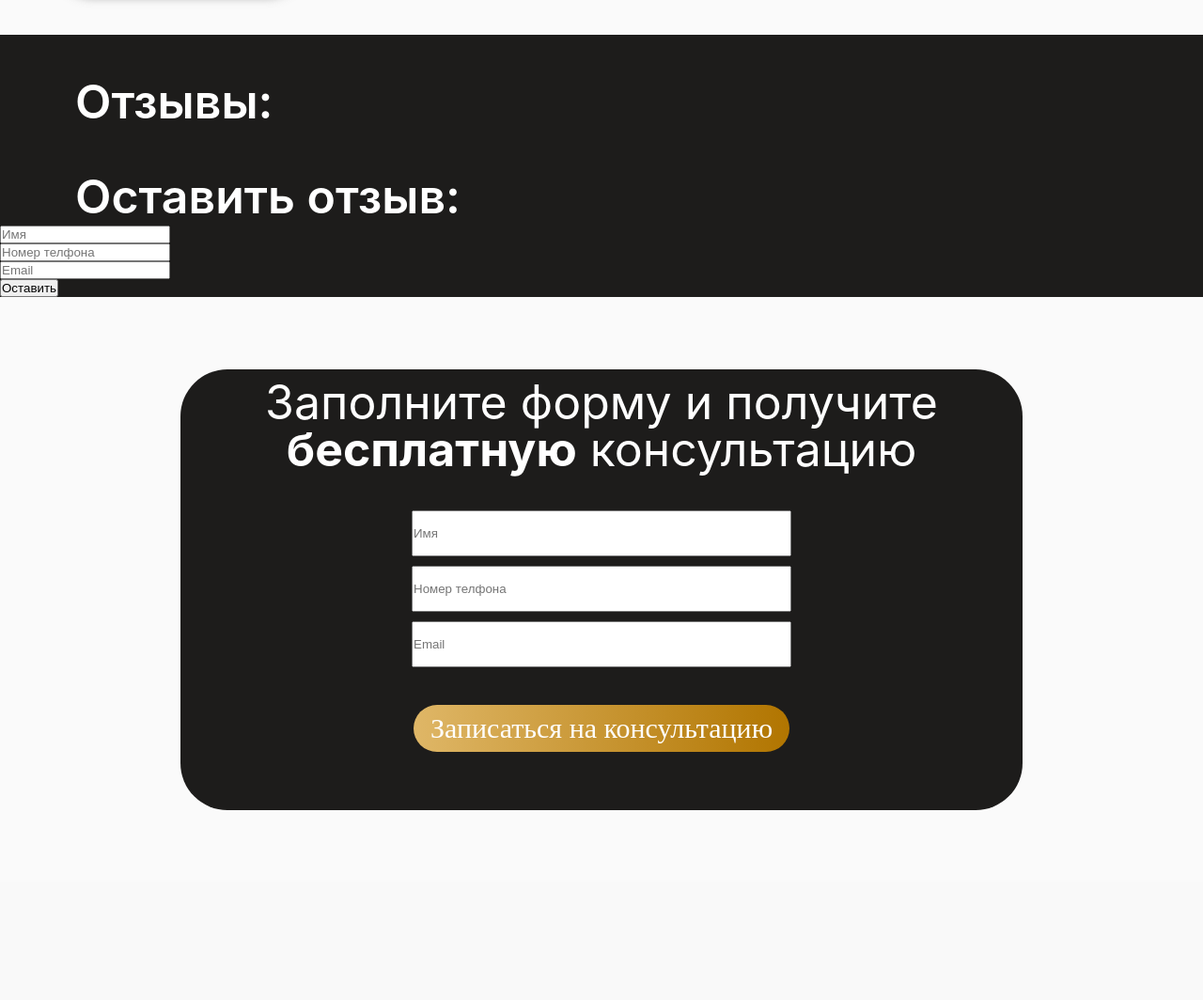
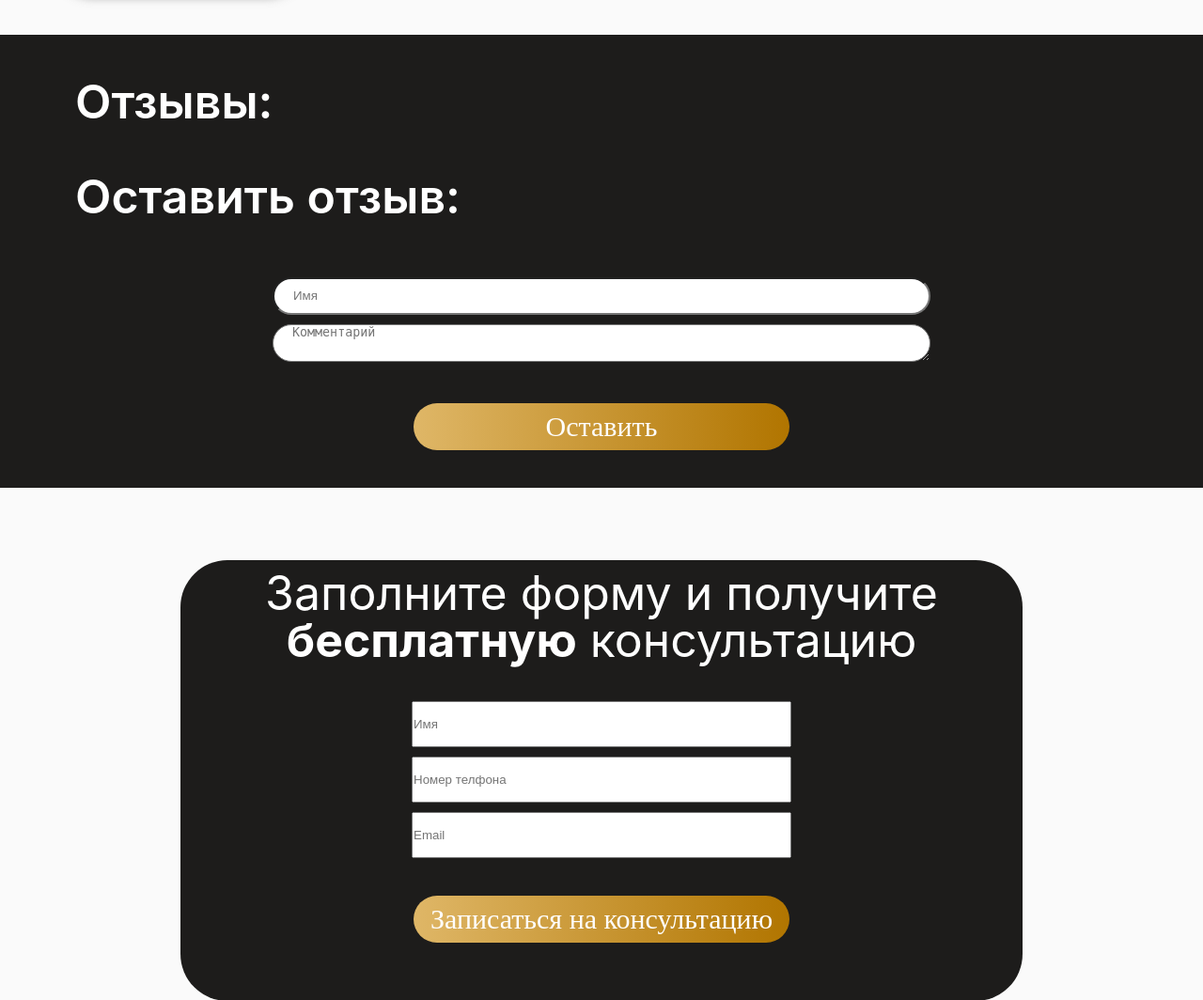
Before and after one commit to qVcreator/CenterGroup, a Django app: page / in a window 1280 px wide. Shown: the part 2248-3312 px from the top of the page at 94% size. Before the commit the page ends 3110 px from the top, so only its background shows below. Run offline with Django 4.2, Linux system fonts and the light colour scheme; data that the repository does not hold is empty.

Commit message:
refactor views

```diff
--- a/centerGroup/landing/forms.py
+++ b/centerGroup/landing/forms.py
@@ -3,7 +3,7 @@ from django import forms
 from .models import *
 
 
-class LeaveRequestForm(forms.Form):
+class FeedbackForm(forms.Form):
     Name = forms.CharField(widget=forms.TextInput(attrs={'placeholder': 'Имя'}))
     PhoneNumber = forms.CharField(widget=forms.TextInput(attrs={'placeholder': 'Номер телфона'}))
     Email = forms.EmailField(widget=forms.TextInput(attrs={'placeholder': 'Email'}))
@@ -18,5 +18,5 @@ class CommentForm(forms.ModelForm):
         fields = ['author', 'text']
         widgets = {
             'author': forms.TextInput(attrs={'placeholder': 'Имя'}),
-            'text': forms.Textarea(attrs={'placeholder': 'Имя'}),
+            'text': forms.Textarea(attrs={'placeholder': 'Комментарий'}),
         }
--- a/centerGroup/landing/static/landing/css/style.css
+++ b/centerGroup/landing/static/landing/css/style.css
@@ -648,3 +648,40 @@ header #logo span {
     color: #FFFFFF !important;
     margin-top: -144px !important;
 }
+
+#id_author, #id_text{
+    box-sizing: border-box;
+    height: 40px;
+    min-height: 40px;
+    min-width: 700px;
+    border-radius: 40px;
+    margin-top: 10px;
+    padding: 0 20px;
+}
+
+.comment_input{
+    display: grid;
+    place-items: center;
+    margin: 45px;
+}
+
+.btn_comment{
+  margin-top: 40px;
+  margin-bottom: 40px;
+
+  border-radius: 50px;
+  border: none;
+
+  background: linear-gradient(270.07deg, #A86F00 0.06%, #E2C07C 0.07%, #815500 0.08%, #A46C00 0.09%, #B17500 0.1%, #E0B869 102.02%);
+
+  min-height: 50px;
+  min-width: 400px;
+
+  font-family: 'Poppins';
+  font-style: normal;
+  font-weight: 500;
+  font-size: 30px;
+  color: #FFFFFF;
+
+  cursor: pointer;
+}
--- a/centerGroup/landing/templates/landing/base.html
+++ b/centerGroup/landing/templates/landing/base.html
@@ -54,4 +54,14 @@
       keyboard: true,
     });
   </script>
+  <script>
+    function h(e) {
+      $(e).css({'height':'40','overflow-y':'hidden'}).height(e.scrollHeight);
+    }
+    $('textarea').each(function () {
+      h(this);
+    }).on('input', function () {
+      h(this);
+    });
+  </script>
 </body>
--- a/centerGroup/landing/templates/landing/home.html
+++ b/centerGroup/landing/templates/landing/home.html
@@ -85,20 +85,22 @@
     <div class="swiper-button-next"></div>
 
     <h2>Оставить отзыв:</h2>
-    <form id="form_comment" action="" method="post">
+    <form id="form_comment" method="post">
         {% csrf_token %}
-        {% for f in form %}
-            <p>{{ f }}</p>
-        {% endfor %}
-        <button type="submit" class="btn_comment">Оставить</button>
-        <div class="form_comment_message">{{ message }}</div>
+        <div class="comment_input">
+            {% for f in comment_form %}
+                <p>{{ f }}</p>
+            {% endfor %}
+            <button type="submit" class="btn_comment">Оставить</button>
+            <div class="form_comment_message">{{ message }}</div>
+        </div>
     </form>
 </div>
 <div id="consult">
     <form id="form_consulting" action="{% url 'home' %}" method="post">
         {% csrf_token %}
         <h5>Заполните форму и получите <b>бесплатную</b> консультацию</h5>
-        {% for f in form %}
+        {% for f in feedback_form %}
             <p>{{ f }}</p>
         {% endfor %}
         <button type="submit" class="btn_consult">Записаться на консультацию</button>
--- a/centerGroup/landing/urls.py
+++ b/centerGroup/landing/urls.py
@@ -3,6 +3,6 @@ from django.urls import path
 from .views import *
 
 urlpatterns = [
-    path('', main_page, name="home"),
+    path('', MainPageView.as_view(), name="home"),
     path('apartment/<int:apartment_id>', apartment_page, name="apartment"),
 ]
--- a/centerGroup/landing/views.py
+++ b/centerGroup/landing/views.py
@@ -2,40 +2,31 @@ import os
 
 from django.shortcuts import render
 from django.core.mail import EmailMessage
+from django.urls import reverse_lazy
 
-from django.views.generic import FormView
+from django.views.generic import FormView, TemplateView
 
-from .forms import LeaveRequestForm
+from .forms import *
 from .models import *
 
 
-def main_page(request):
-    apartments = Apartment.objects.all()
-    comments = Comment.objects.all()
-    message = ""
-    if request.method == 'POST':
-        form = LeaveRequestForm(request.POST)
-        if form.is_valid():
-            user_name = form.cleaned_data.get("Name")
-            user_phone = form.cleaned_data.get("PhoneNumber")
-            user_mail = form.cleaned_data.get("Email")
+class MainPageView(TemplateView):
+    template_name = 'landing/home.html'
 
-            body = f'Добрый день, меня зовут {user_name}!\nПрошу связаться со мной по почте ({user_mail}) или по телефону {user_phone} '
-            email = EmailMessage(f'Консультация-{user_name}', body, to=[os.environ['EMAIL_TO']])
-            email.send()
+    def get(self, request, *args, **kwargs):
+        apartments = Apartment.objects.all()
+        comments = Comment.objects.all()
 
-            message = "Ваш запрос отправлен"
-    else:
-        form = LeaveRequestForm()
+        feedback_form = FeedbackForm(self.request.GET or None)
+        comment_form = CommentForm(self.request.GET or None)
 
-    context = {
-        'apartments': apartments,
-        'form': form,
-        'message': message,
-        'comments': comments
-    }
+        context = self.get_context_data(**kwargs)
+        context['apartments'] = apartments
+        context['comments'] = comments
+        context['feedback_form'] = feedback_form
+        context['comment_form'] = comment_form
 
-    return render(request, 'landing/home.html', context=context)
+        return self.render_to_response(context)
 
 
 def apartment_page(request):
@@ -43,3 +34,56 @@ def apartment_page(request):
         # content later
     }
     return render(request, 'landing/apartment.html', context=context)
+
+
+class FeedbackFormView(FormView):
+    form_class = FeedbackForm
+    template_name = 'landing/home.html'
+    success_url = reverse_lazy('home')
+
+    def post(self, request, *args, **kwargs):
+        feedback_form = self.form_class(request.POST)
+        if feedback_form.is_valid():
+            feedback_form.save()
+
+            user_name = feedback_form.cleaned_data.get("Name")
+            user_phone = feedback_form.cleaned_data.get("PhoneNumber")
+            user_mail = feedback_form.cleaned_data.get("Email")
+
+            body = f'Добрый день, меня зовут {user_name}!\nПрошу связаться со мной по почте ({user_mail}) или по телефону {user_phone} '
+            email = EmailMessage(f'Консультация-{user_name}', body, to=[os.environ['EMAIL_TO']])
+            email.send()
+
+            return self.render_to_response(
+                self.get_context_data(
+                    message="Ваш запрос отправлен"
+                )
+            )
+        else:
+            return self.render_to_response(
+                self.get_context_data(
+                    message="Проверьте введенные данные"
+                )
+            )
+
+
+class CommentFormView(FormView):
+    form_class = CommentForm
+    template_name = 'landing/home.html'
+    success_url = reverse_lazy('home')
+
+    def post(self, request, *args, **kwargs):
+        comment_form = self.form_class(request.POST)
+        if comment_form.is_valid():
+            comment_form.save()
+            return self.render_to_response(
+                self.get_context_data(
+                    success=True
+                )
+            )
+        else:
+            return self.render_to_response(
+                self.get_context_data(
+                    message="Проверьте введенные данные"
+                )
+            )
```
